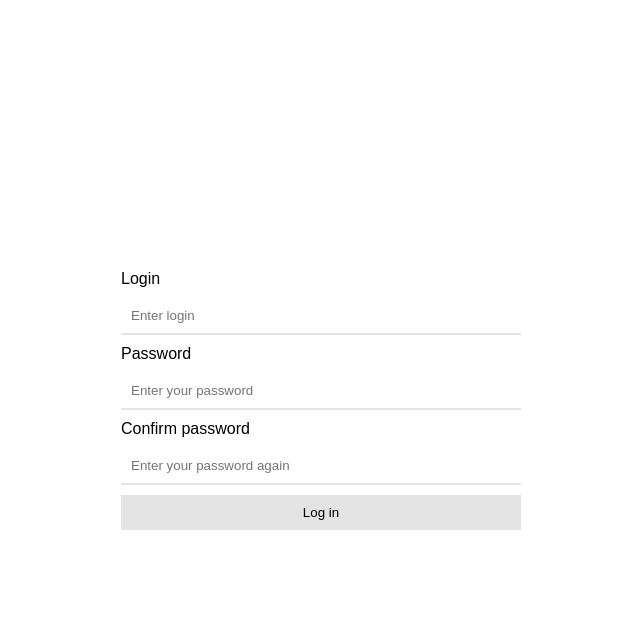
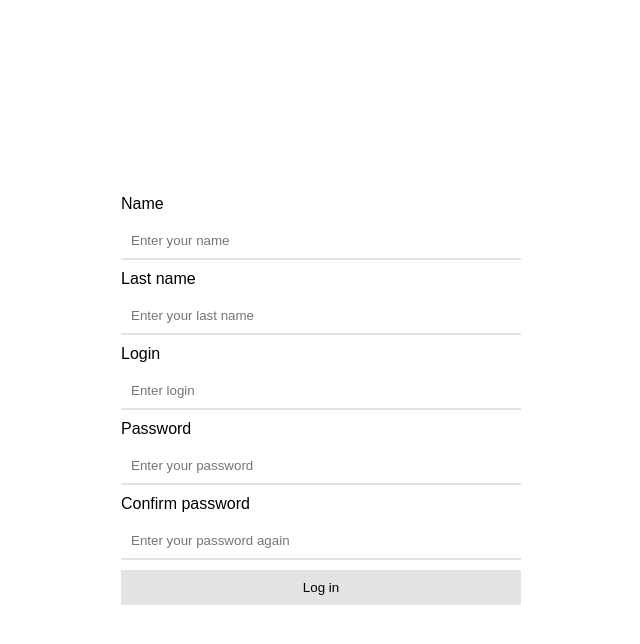
Before and after one commit to florikz/iotphp, a PHP site: page / in a window 1280 px wide. Shown: the top 644 px of the page, without its empty margins (319-959 px from the left). Run offline with PHP 8.4, Linux system fonts and the light colour scheme.

Commit message:
Update index.php

```diff
--- a/index.php
+++ b/index.php
@@ -7,6 +7,10 @@
 </head>
 <body>
         <form action = "" method = "">
+            <label>Name</label>
+            <input type="text" name="login" placeholder="Enter your name">
+            <label>Last name</label>
+            <input type="text" name="login" placeholder="Enter your last name">
             <label>Login</label>
             <input type="text" name="login" placeholder="Enter login">
             <label>Password</label>
```
